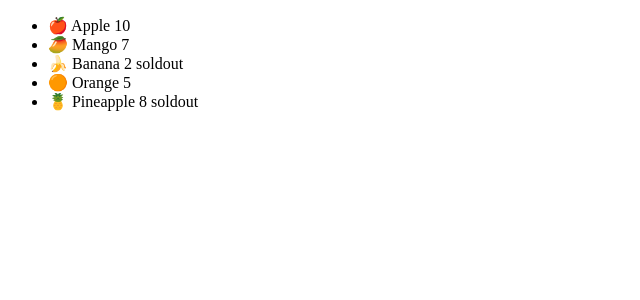
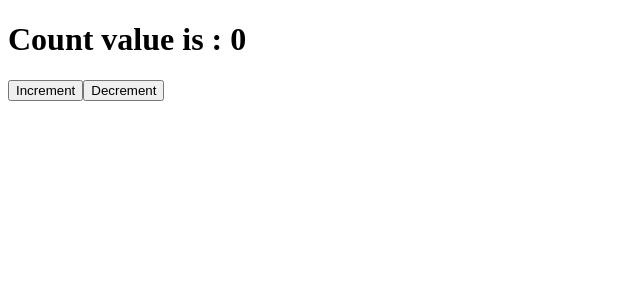
Before and after one commit to Ozioma45/React, a React (Vite) app in the folder Code_stoic/reactpro/: page / in a window 1280 px wide. Shown: the top 300 px of the page, without its empty margins (0-640 px from the left). Built offline with nearby package versions, Linux system fonts and the light colour scheme.

Commit message:
State in React

```diff
--- a/Code_stoic/reactpro/src/App.jsx
+++ b/Code_stoic/reactpro/src/App.jsx
@@ -1,10 +1,11 @@
 import ConditionalComponent from "./components/ConditionalComponent";
+import Counter from "./components/Counter";
 import Fruits from "./components/Fruits";
 
 function App() {
   return (
     <div className="App">
-      <Fruits />
+      <Counter />
     </div>
   );
 }
--- /dev/null
+++ b/Code_stoic/reactpro/src/components/Counter.jsx
@@ -0,0 +1,19 @@
+import { useState } from "react";
+
+export default function Counter() {
+  const [count, setCount] = useState(0);
+  function increment() {
+    setCount(count + 1);
+  }
+
+  function decrement() {
+    setCount(count - 1);
+  }
+  return (
+    <div>
+      <h1>Count value is : {count}</h1>
+      <button onClick={increment}>Increment</button>
+      <button onClick={decrement}>Decrement</button>
+    </div>
+  );
+}
```
Also changed, not shown: Code_stoic/reactpro/src/components/Message.jsx (added, +10 -0 lines).
